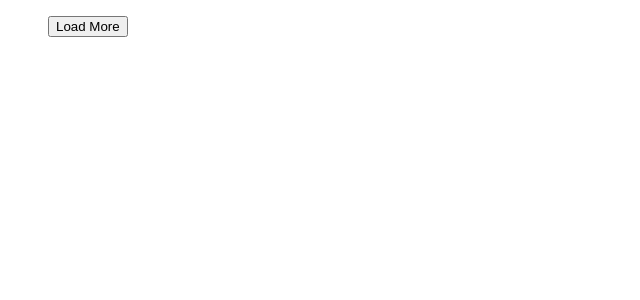
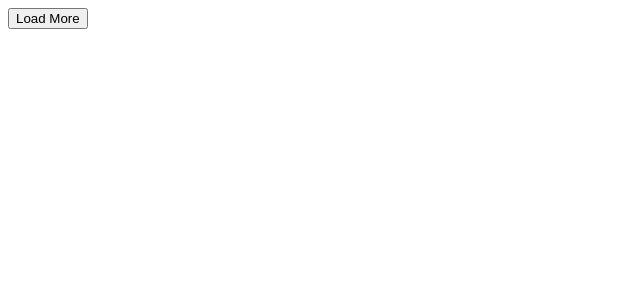
Before and after one commit to acciojob/load-more-Nikk45, a React app: page / in a window 1280 px wide. Shown: the top 300 px of the page, without its empty margins (0-640 px from the left). Built offline with nearby package versions, Linux system fonts and the light colour scheme.

Commit message:
submit 6

```diff
--- a/src/components/App.js
+++ b/src/components/App.js
@@ -50,17 +50,17 @@ const App = () => {
     <div>
         {/* Do not remove the main div */}
         {
-          <ul>
-            {showItems>0 &&
+          showItems>0 &&<ul>
+            {
                 displayItems.map((item,index)=>
                   <li key={index+1}>{item}</li>
                 )
             }
-            {
-              showItems < items.length &&
-              <button onClick={loadMore}>Load More</button>
-            }
           </ul>
+        }
+        {
+          showItems < items.length &&
+          <button onClick={loadMore}>Load More</button>
         }
     </div>
   )
```
